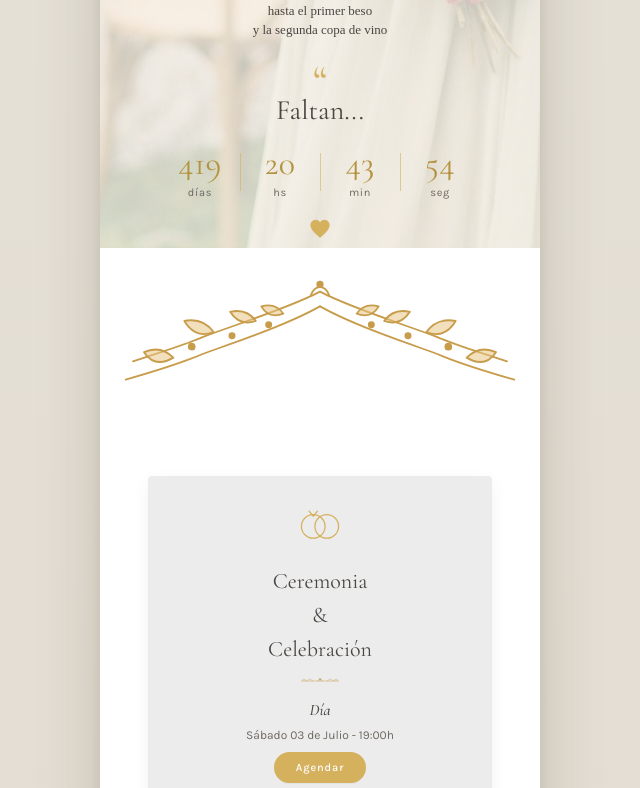
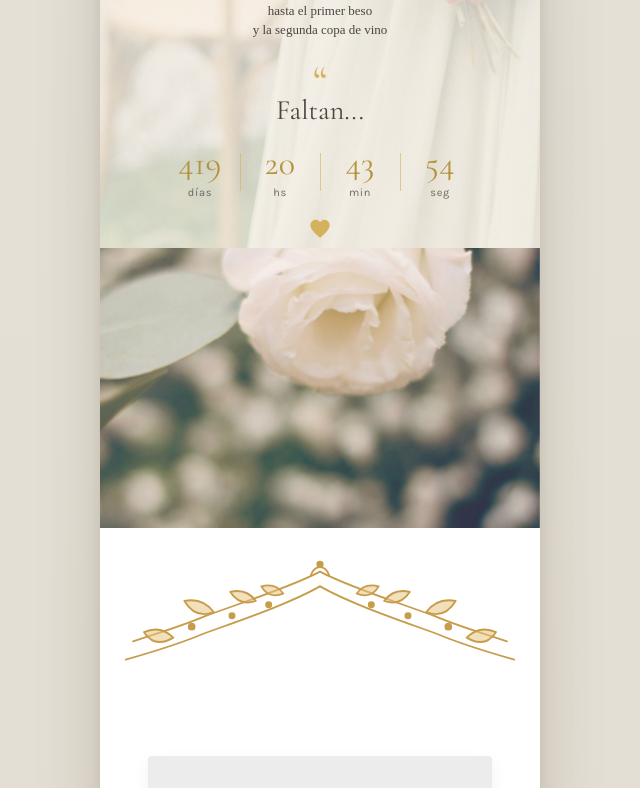
Before and after one commit to YerayCastillo13/BodaEugenioEsther, a React (Vite) app: page / in a window 1280 px wide. Shown: the part 420-1208 px from the top of the page, without its empty margins (320-960 px from the left). Built offline with nearby package versions, Linux system fonts and the light colour scheme; a web font is replaced by a local one.

Commit message:
Nuevo parallax

```diff
--- a/App.jsx
+++ b/App.jsx
@@ -320,6 +320,33 @@ function Invitation() {
   }, []);
 
   useEffect(() => {
+    const bg = document.querySelector(".parallax-image");
+    if (!bg) return;
+
+    let targetY = 0;
+    let currentY = 0;
+
+    const onScroll = () => {
+      targetY = window.scrollY;
+    };
+
+    const animate = () => {
+      currentY += (targetY - currentY) * 0.08;
+
+      const y = currentY * 0.18;
+
+      bg.style.transform = `translate3d(0, ${y}px, 0)`;
+
+      requestAnimationFrame(animate);
+    };
+
+    window.addEventListener("scroll", onScroll, { passive: true });
+    animate();
+
+    return () => window.removeEventListener("scroll", onScroll);
+  }, []);
+
+  useEffect(() => {
     const els = [
       { ref: heroDateRef, speed: 0.03 },
       { ref: heroNamesRef, speed: 0.05 },
@@ -463,6 +490,11 @@ function Invitation() {
       </div>
 
       </section>
+
+      <section className="parallax-section">
+      <div className="parallax-image"></div>
+      <div className="parallax-overlay"></div>
+    </section>
 
       {/* <SectionDivider from="#faf5ec" to="#ffffff" /> */}
 
--- a/index.html
+++ b/index.html
@@ -1140,6 +1140,29 @@
     .modal-row { gap: 6px; flex-wrap: wrap; }
   }
 
+  .parallax-section {
+    position: relative;
+    height: 280px;
+    overflow: hidden;
+    background: #fff;
+  }
+
+  .parallax-image {
+    position: absolute;
+    inset: -120px 0;
+    background-image: url("/images/parallax.jpg");
+    background-size: cover;
+    background-position: center;
+    background-repeat: no-repeat;
+    will-change: transform;
+  }
+
+  .parallax-overlay {
+    position: absolute;
+    inset: 0;
+    background: rgba(250,245,236,.18);
+  }
+
   .confirm,
   .events,
   .gallery-wrap,
```
Also changed, not shown: public/images/parallax.jpg (added).
